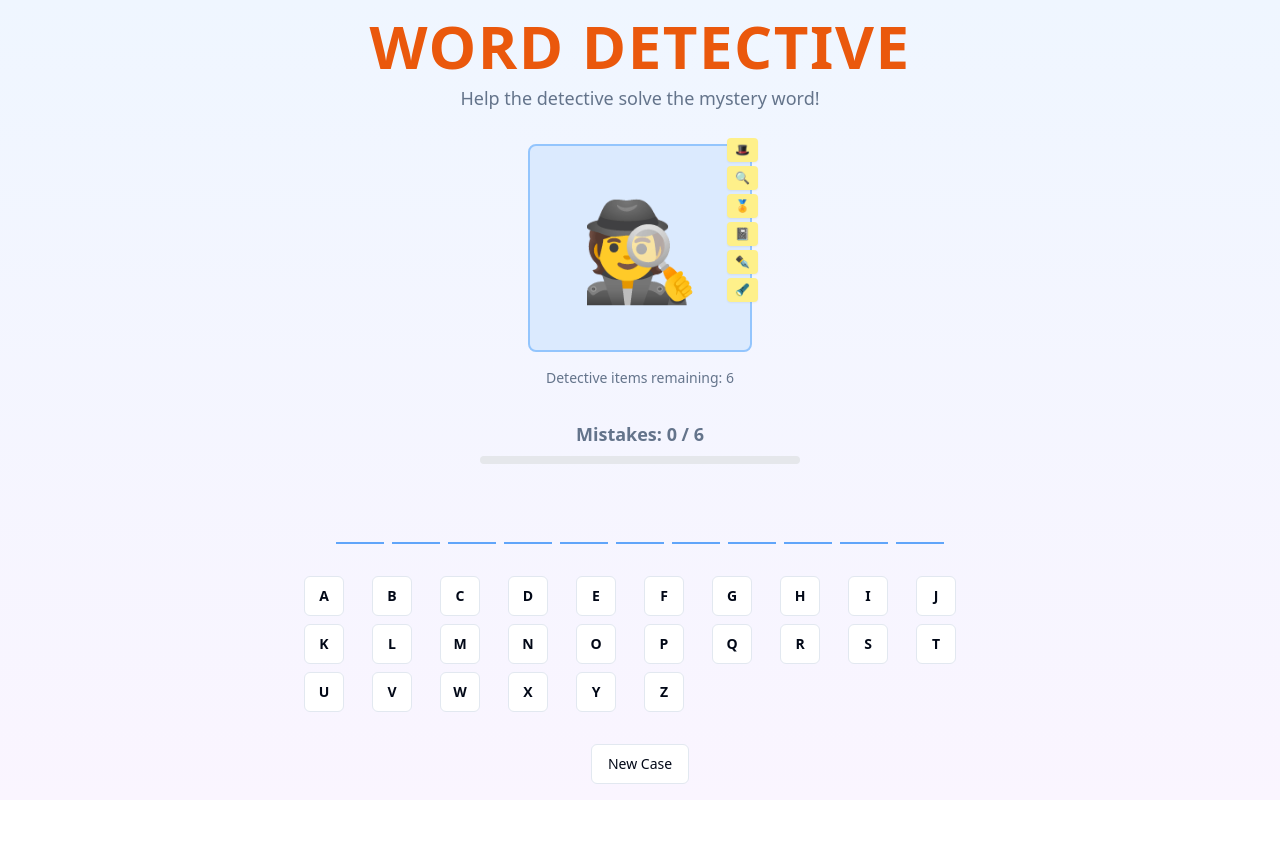
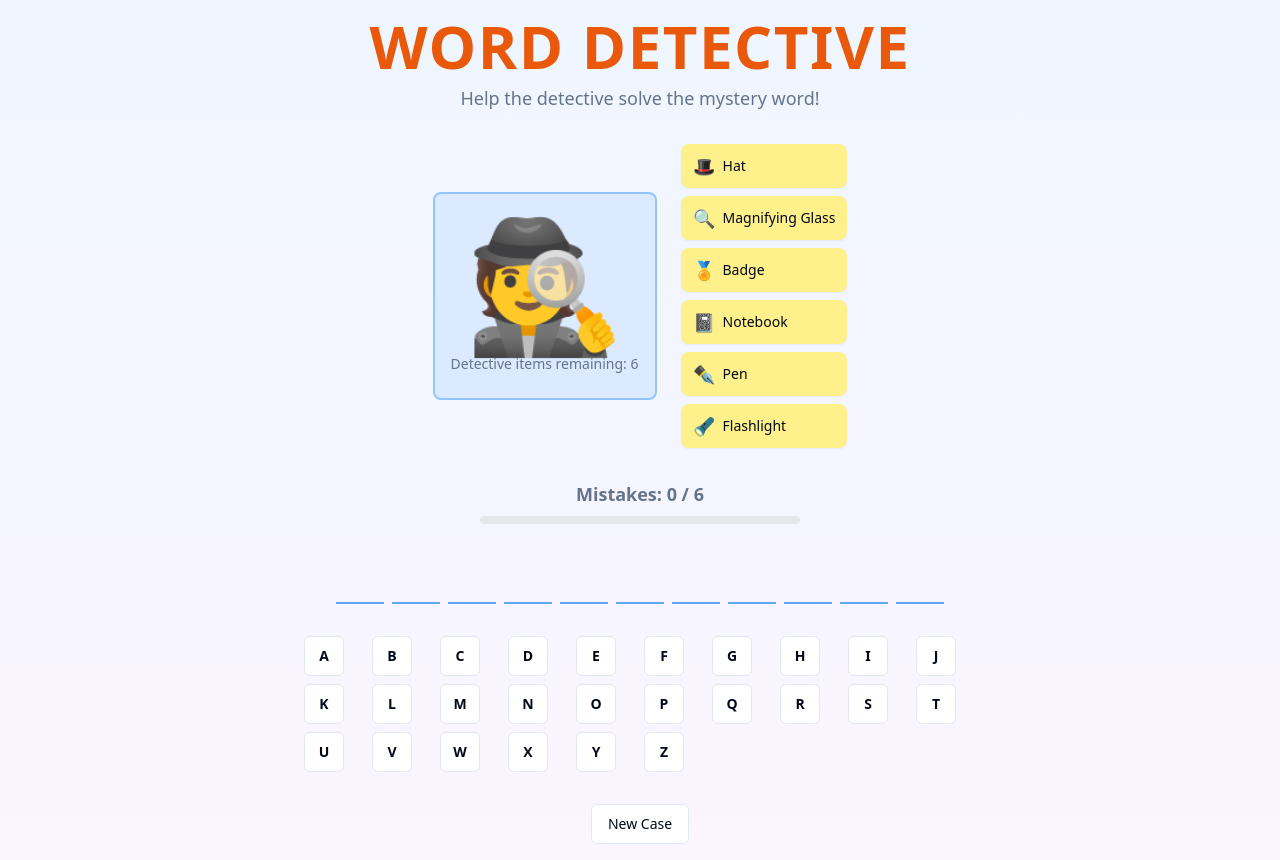
Before and after one commit to gustavocardoso/clue-crew-word-adventures, a React (Vite) app: page / in a window 1280 px wide. Before the commit the page ends 800 px from the top, so only its background shows below. Built offline with nearby package versions, Linux system fonts and the light colour scheme.

Commit message:
Increase detective and item sizes
Increase the size of the detective character and the items. Place the items next to the detective box.

```diff
--- a/src/components/DetectiveCharacter.tsx
+++ b/src/components/DetectiveCharacter.tsx
@@ -12,28 +12,32 @@ const DetectiveCharacter: React.FC<DetectiveCharacterProps> = ({ wrongGuesses, m
   ];
 
   return (
-    <div className="flex flex-col items-center space-y-4">
+    <div className="flex items-center space-x-6">
+      {/* Detective Character Box */}
       <div className="relative w-56 h-52 bg-blue-100 rounded-lg border-2 border-blue-300 flex flex-col items-center justify-center">
-        {/* Detective Character */}
-        <div className="text-8xl">🕵️</div>
+        {/* Detective Character - Larger */}
+        <div className="text-9xl">🕵️</div>
 
-        {/* Items that disappear with wrong guesses */}
-        <div className="absolute -top-2 -right-2 space-y-1">
-          {items.slice(0, maxWrongGuesses - wrongGuesses).map((item, index) => (
-            <div key={item} className="text-xs bg-yellow-200 px-2 py-1 rounded shadow-sm">
+        <div className="text-sm text-muted-foreground mt-2">
+          Detective items remaining: {maxWrongGuesses - wrongGuesses}
+        </div>
+      </div>
+
+      {/* Items positioned next to the detective box */}
+      <div className="flex flex-col space-y-2">
+        {items.slice(0, maxWrongGuesses - wrongGuesses).map((item, index) => (
+          <div key={item} className="text-sm bg-yellow-200 px-3 py-2 rounded-lg shadow-sm flex items-center space-x-2">
+            <span className="text-lg">
               {item === "Hat" && "🎩"}
               {item === "Magnifying Glass" && "🔍"}
               {item === "Badge" && "🏅"}
               {item === "Notebook" && "📓"}
               {item === "Pen" && "✒️"}
               {item === "Flashlight" && "🔦"}
-            </div>
-          ))}
-        </div>
-      </div>
-
-      <div className="text-sm text-muted-foreground">
-        Detective items remaining: {maxWrongGuesses - wrongGuesses}
+            </span>
+            <span className="font-medium">{item}</span>
+          </div>
+        ))}
       </div>
     </div>
   );
```
